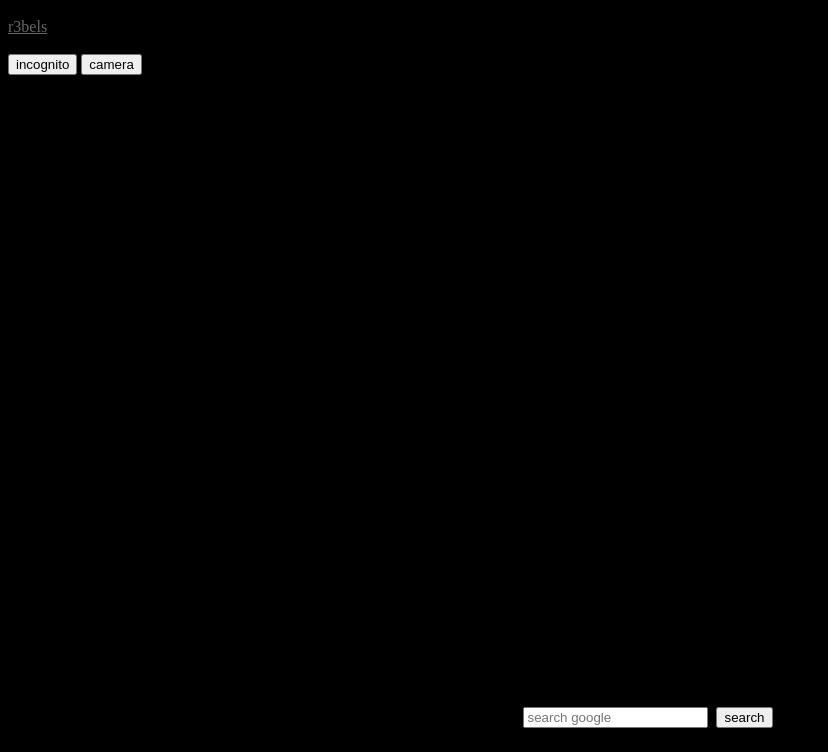
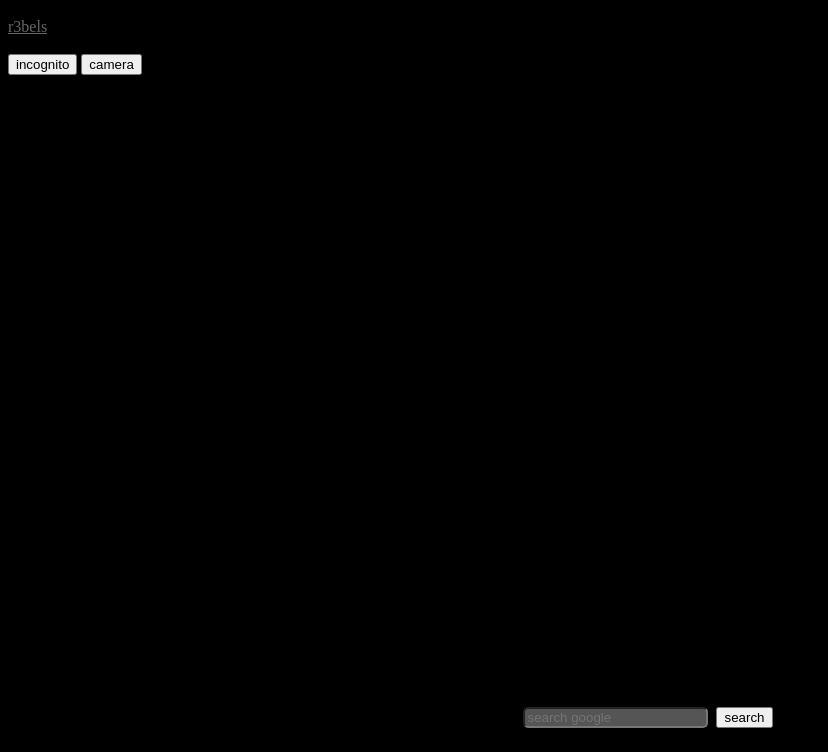
Before and after one commit to SwiftSki/swiftski.github.io, a plain HTML site: page index.html in a window 1280 px wide. Shown: the part 48-800 px from the top of the page, without its empty margins (0-828 px from the left). Drawn offline with Linux system fonts and the light colour scheme.

Commit message:
Update index.html

```diff
--- a/index.html
+++ b/index.html
@@ -32,9 +32,16 @@
 				align: center;
 				textAlign: center;
 				float: center;
-				margin-left: auto;
-				margin-right: auto;
-				justify-content: center;
+			}
+			input {
+				background: #555;
+				color: #fff;
+				border-radius: 5px;
+			}
+			button: {
+				background: #555;
+				color: #fff;
+				border-radius: 5px;
 			}
 		</style>
 	</head>
```
